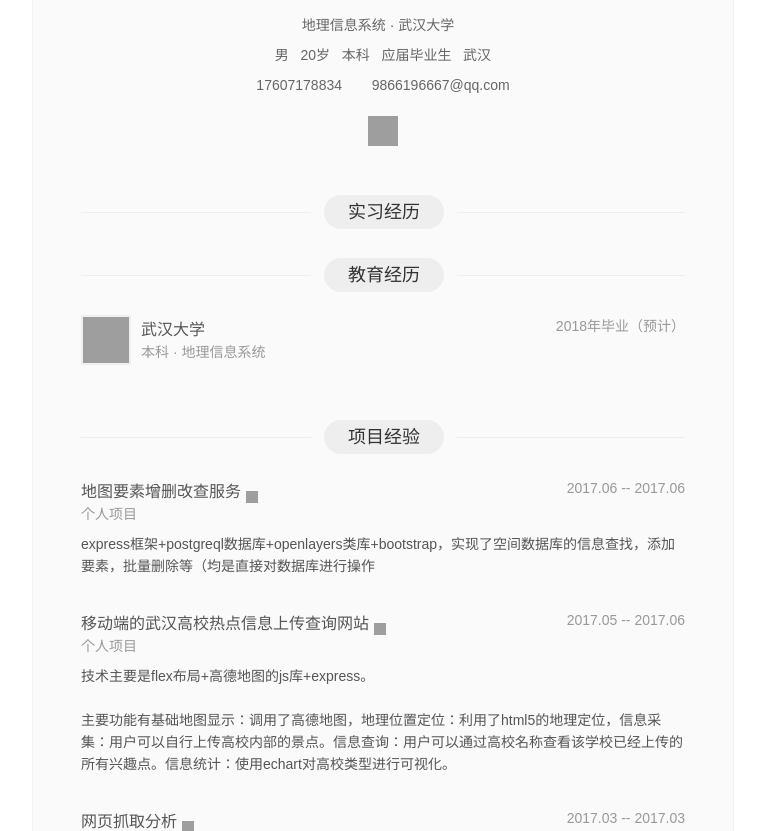
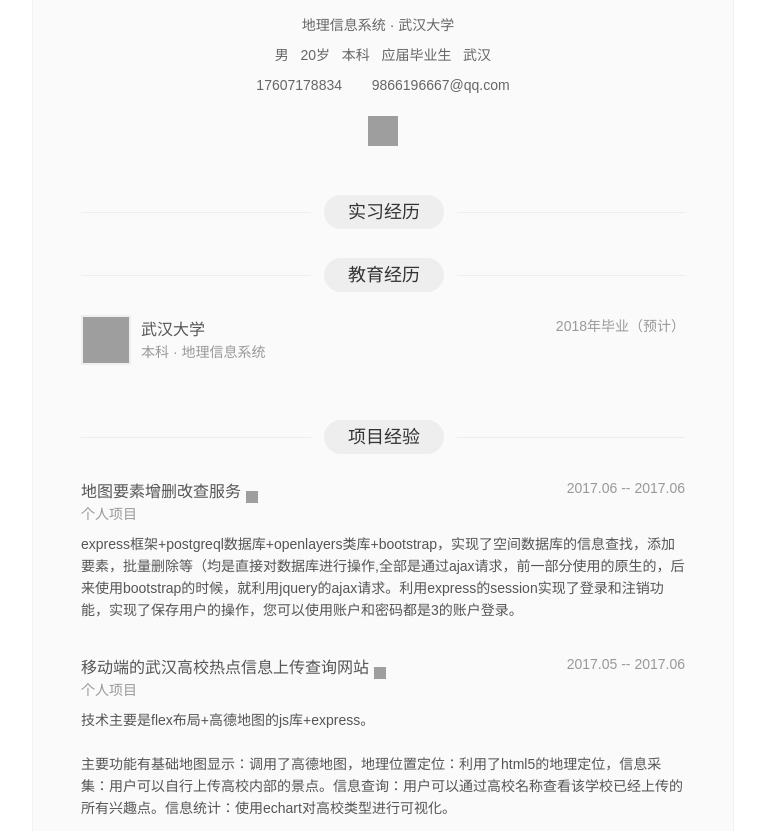
Before and after one commit to inertiabeer/inertiabeer.github.io, a plain HTML site: page resume.html in a window 1280 px wide. Shown: the part 269-1100 px from the top of the page, without its empty margins (257-1023 px from the left). Drawn offline with Linux system fonts and the light colour scheme; grey boxes are pictures that could not be loaded.

Commit message:
修改了一下简历上的信息

```diff
--- a/resume.html
+++ b/resume.html
@@ -496,7 +496,7 @@ content:"...";
 									</div>
 								</div>
 								<div class="mr_content_m olpf">
-									<p>express框架+postgreql数据库+openlayers类库+bootstrap，实现了空间数据库的信息查找，添加要素，批量删除等（均是直接对数据库进行操作</p>
+									<p>express框架+postgreql数据库+openlayers类库+bootstrap，实现了空间数据库的信息查找，添加要素，批量删除等（均是直接对数据库进行操作,全部是通过ajax请求，前一部分使用的原生的，后来使用bootstrap的时候，就利用jquery的ajax请求。利用express的session实现了登录和注销功能，实现了保存用户的操作，您可以使用账户和密码都是3的账户登录。</p>
 								</div>
 								</div>
 								<div class="mr_jobe_list">
```
